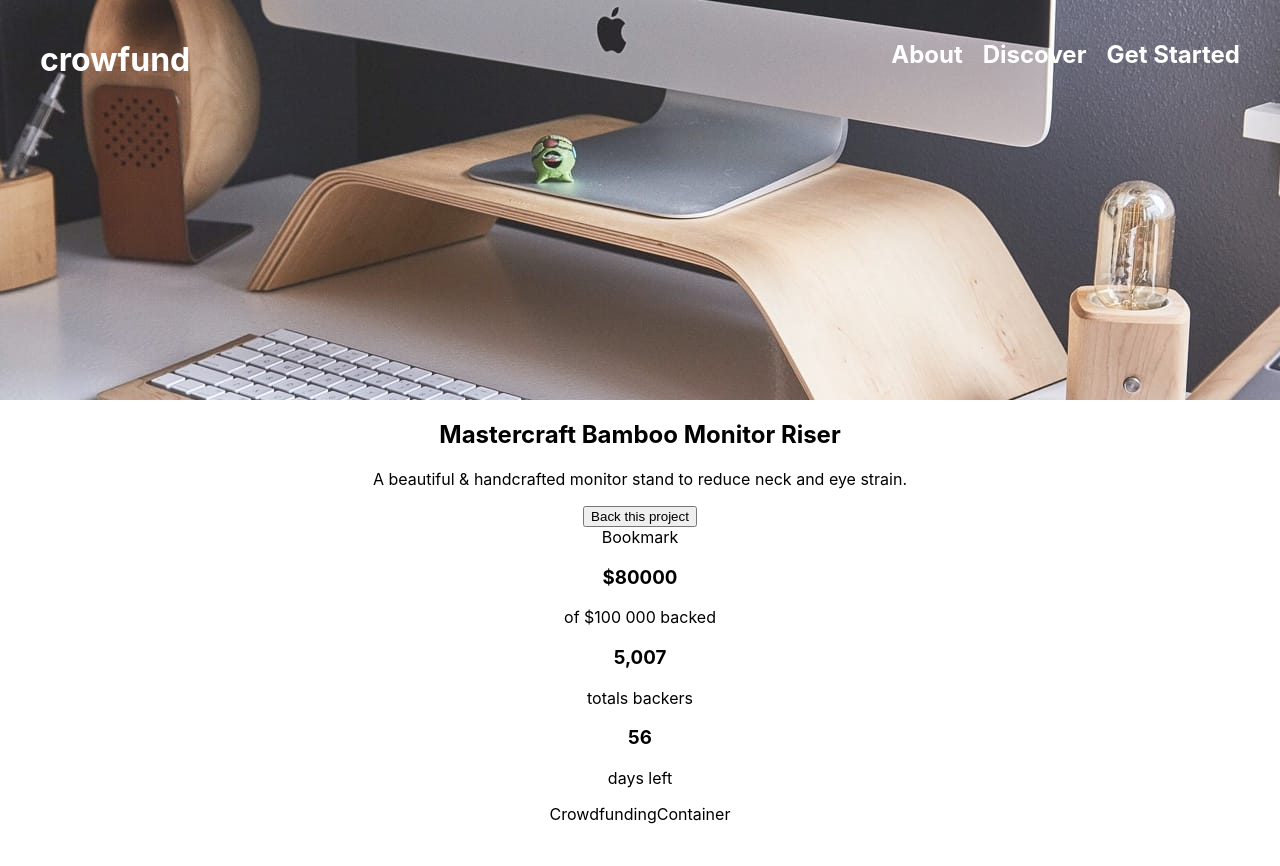
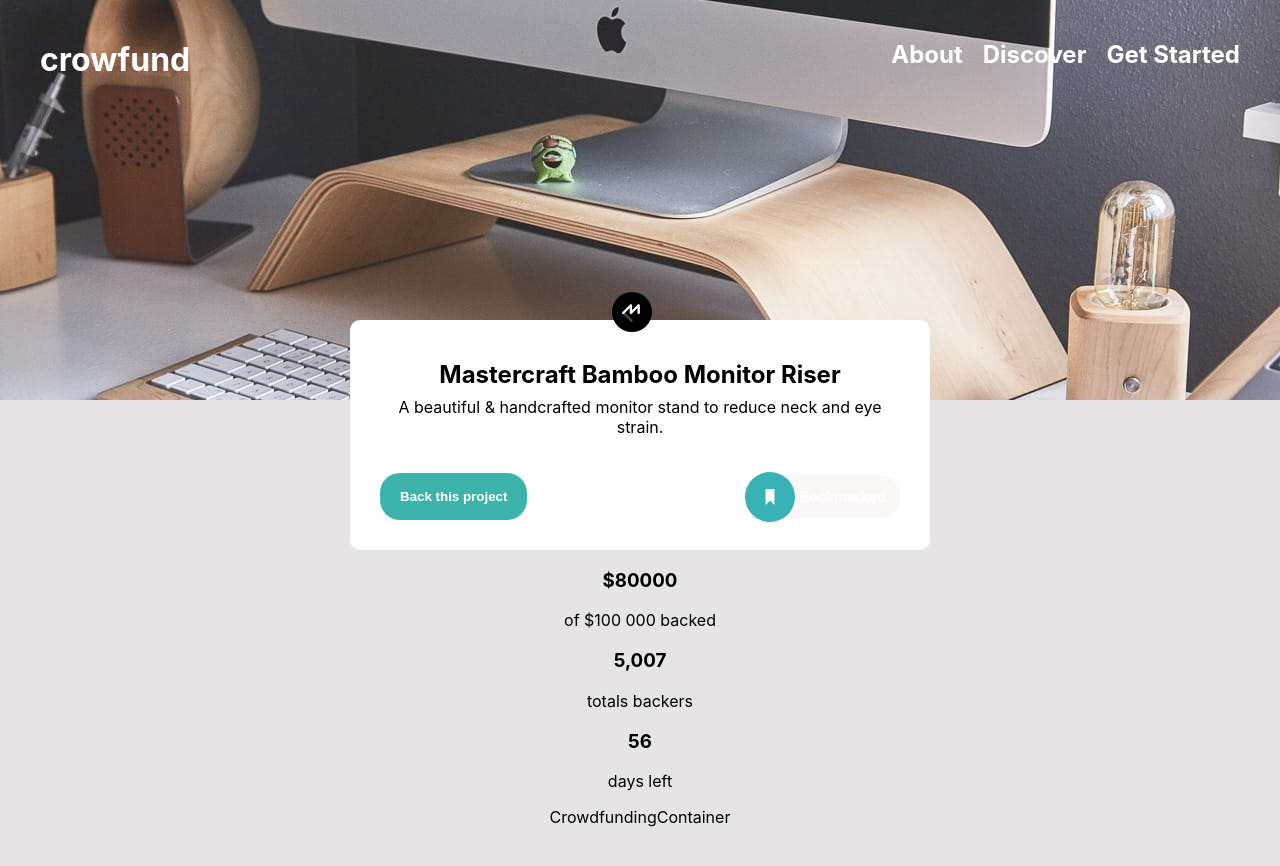
Before and after one commit to David-Chazoule/Crowdfunding-product, a React (Create React App) app in the folder crowdfunding/: page / in a window 1280 px wide. Shown: the top 866 px of the page. Before the commit the page ends 824 px from the top, so only its background shows below. Built offline with nearby package versions, Linux system fonts and the light colour scheme.

Commit message:
title-component basic desing

```diff
--- a/crowdfunding/src/components/main/Main.tsx
+++ b/crowdfunding/src/components/main/Main.tsx
@@ -1,20 +1,18 @@
-import React from 'react'
-import TitleComponent from '../titleComponent/TitleComponent'
-import CounterComponent from '../counterComponent/CounterComponent'
-import CrowdfundingContainer from '../crowdfundingContainer/CrowdfundingContainer'
+import React from "react";
+import TitleComponent from "../titleComponent/TitleComponent";
+import CounterComponent from "../counterComponent/CounterComponent";
+import CrowdfundingContainer from "../crowdfundingContainer/CrowdfundingContainer";
 
 function Main() {
   return (
-    <div>
-    <TitleComponent/>
-    <CounterComponent/>
-    <CrowdfundingContainer/>
-
-
-
-
+    <div className="main">
+      <div className="container">
+        <TitleComponent />
+        <CounterComponent />
+        <CrowdfundingContainer />
+      </div>
     </div>
-  )
+  );
 }
 
-export default Main
+export default Main;
--- a/crowdfunding/src/components/main/_main.scss
+++ b/crowdfunding/src/components/main/_main.scss
@@ -0,0 +1,22 @@
+.main{
+  display: flex;
+  flex-direction: column;
+ position: relative;
+  width: 100%;
+  height: 500px;
+  align-items: center;
+  justify-content: center;
+  background-color: rgb(230, 228, 228) ;
+
+.container{
+  display: flex;
+  flex-direction: column;
+  align-items: center;
+  justify-content: center;
+  height: fit-content;
+  width: 600px;
+  position: absolute;
+  top: -16%;
+}
+
+}
--- a/crowdfunding/src/components/titleComponent/TitleComponent.tsx
+++ b/crowdfunding/src/components/titleComponent/TitleComponent.tsx
@@ -1,15 +1,22 @@
 import React from "react";
+import logoMaster from "../../styles/images/logo-mastercraft.svg";
+import iconBookmarked from "../../styles/images/icon-bookmark.svg";
 
 function TitleComponent() {
   return (
     <div className="title-box">
+      <img className="logoMaster" src={logoMaster} alt="logo-mastercraft" />
       <h2>Mastercraft Bamboo Monitor Riser</h2>
       <p>
         A beautiful & handcrafted monitor stand to reduce neck and eye strain.
       </p>
       <div className="footer-title-box">
         <button>Back this project</button>{" "}
-        <div className="bookmaked">Bookmark</div>
+        <div className="bookmaked">
+          <img src={iconBookmarked} alt="icon-bookmark" />
+
+          <span>Bookmarked</span>
+        </div>
       </div>
     </div>
   );
--- a/crowdfunding/src/components/titleComponent/_titleComponent.scss
+++ b/crowdfunding/src/components/titleComponent/_titleComponent.scss
@@ -0,0 +1,70 @@
+.title-box {
+  display: flex;
+  flex-direction: column;
+  background-color: white;
+  width: 520px;
+  height: fit-content;
+  position: relative;
+  padding: 20px 30px 30px 30px;
+  border-radius: 10px;
+
+  .logoMaster {
+    width: 40px;
+    position: absolute;
+    right: 48%;
+    top: -12%;
+  }
+
+  h2 {
+    margin: 20px 0 4px 0;
+  }
+
+  p {
+    margin: 4px 0;
+  }
+
+  .footer-title-box {
+    display: flex;
+    width: 100%;
+    align-items: center;
+    justify-content: space-between;
+    margin-top: 4vh;
+
+    button {
+      padding: 16px 20px;
+      border-radius: 20px;
+      border: none;
+      color: white;
+      font-weight: 700;
+      background-color: $ModerateCyan;
+      cursor: pointer;
+
+      &:hover {
+        background-color: $DarkCyan;
+      }
+    }
+
+    .bookmaked {
+      display: flex;
+      align-items: center;
+      justify-content: center;
+      height: 36px;
+      position: relative;
+      img {
+        width: 50px;
+        position: absolute;
+        left: 0;
+      }
+
+      span {
+        background-color: rgb(251, 247, 247);
+        padding: 13px 14px 13px 55px;
+        border-radius: 20px;
+        font-size: 14px;
+        color: $DarkCyan;
+        font-weight: 700;
+        color: white;
+      }
+    }
+  }
+}
```
Also changed, not shown: crowdfunding/src/App.tsx (+5 -7 lines), crowdfunding/src/styles/images/icon-bookmark.svg.
